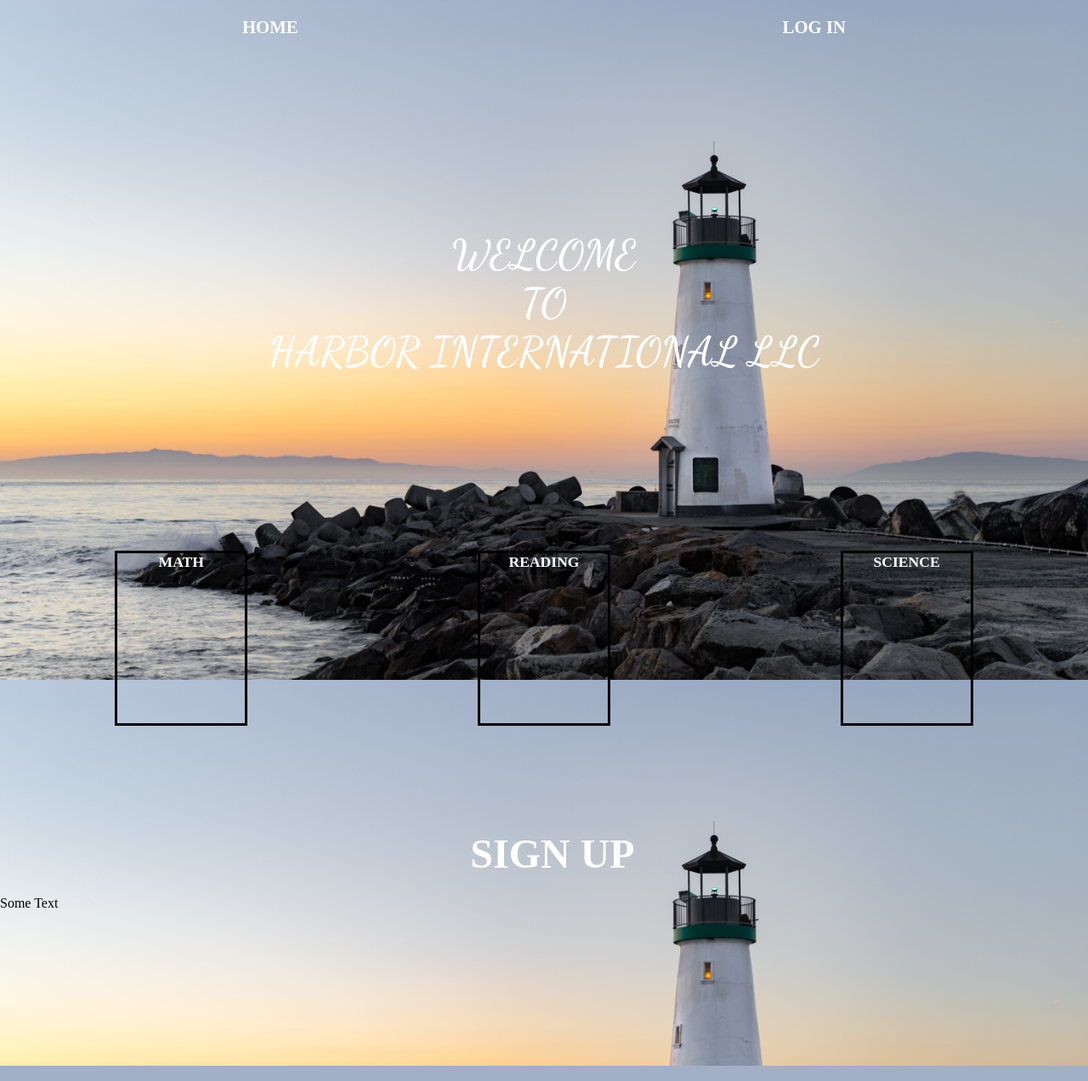
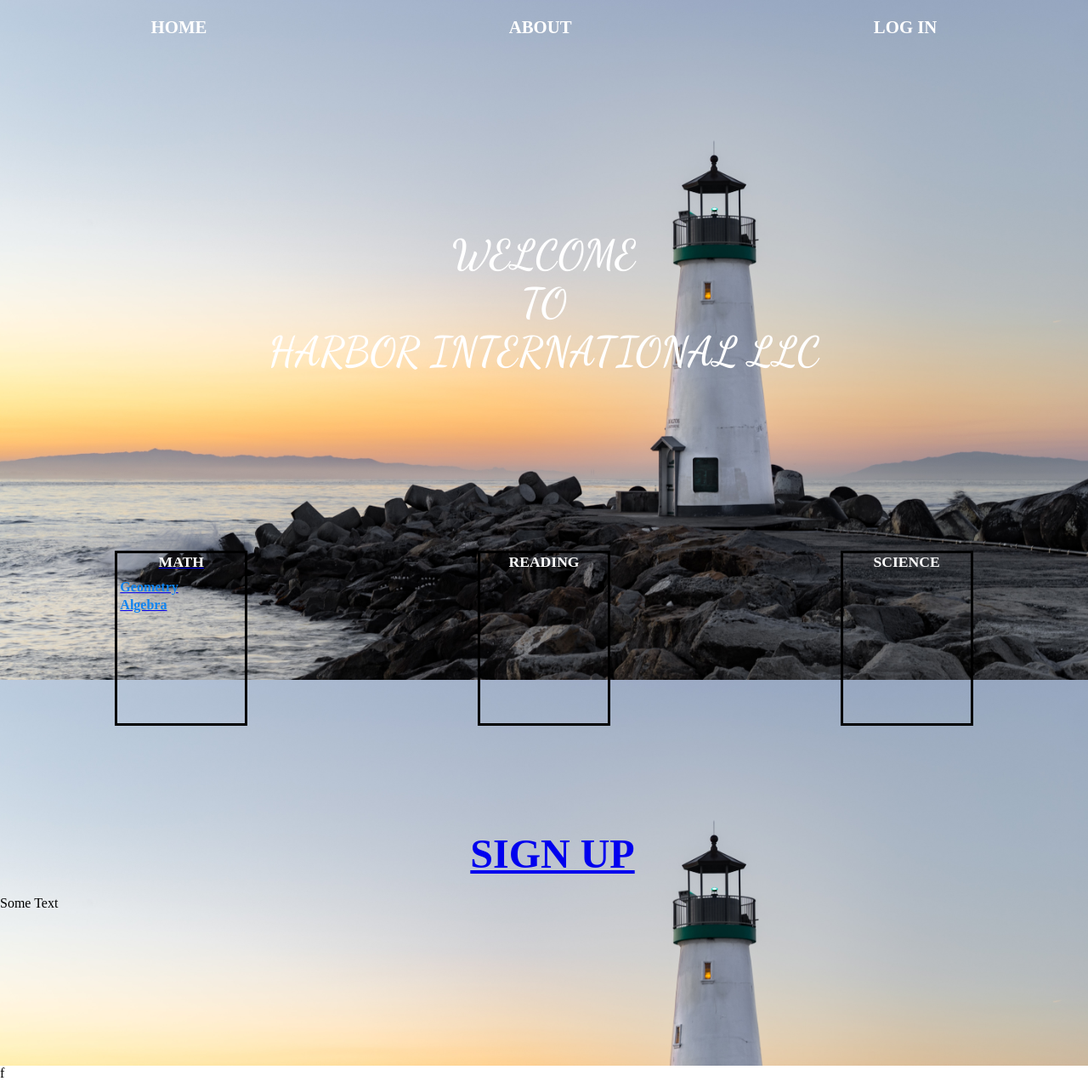
Before and after one commit to MarkNovicio/harbor_international_LLC, a Django app: page / in a window 1280 px wide. Shown: the whole page at 85% size. Run offline with Django 3.2, Linux system fonts and the light colour scheme; some libraries are stand-ins or nearby versions.

Commit message:
updated-landing page

```diff
--- a/harbor_international_app/static/main.css
+++ b/harbor_international_app/static/main.css
@@ -90,17 +90,23 @@ li.subjects-taught-item {
   width: 150px;
   height: 200px;
   border: 3px solid #000;
-  text-align: center;
   margin: 100px;
   font-weight: bold;
 }
 
-li.subjects-taught-item a {
-  text-decoration: none;
+li.subjects-taught-item p {
+  text-align: center;
   color: #fff;
   font-size: 1.1em;
 }
-
+.subjects-container {
+  margin: 10px 0px 0px 3px;
+}
+.subjects {
+  list-style-type: none;
+  margin-bottom: 3px;
+  color: rgb(15, 132, 241);
+}
 li.subjects-taught-item:hover {
   -webkit-transition: background-color 1s ease;
   -moz-transition: background-color 1s ease;
--- a/harbor_international_app/templates/index.html
+++ b/harbor_international_app/templates/index.html
@@ -25,9 +25,10 @@
       <header role="header" class="header-container">
         <ul class="nav-bar">
           <li class="home nav-bar-item"><a href="index.html">HOME</a></li>
+          <li class="home nav-bar-item"><a href="index.html">ABOUT</a></li>
 
           <li class="locations nav-bar-item">
-            <a href="/user/login">LOG IN</a>
+            <a href="/user/registration">LOG IN</a>
           </li>
         </ul>
       </header>
@@ -42,20 +43,26 @@
       <section class="subjects-taught-container">
         <ul class="subjects-taught">
           <li class="math subjects-taught-item">
-            <a href="index.html">MATH</a>
+            <a href="/math/courses">
+              <p>MATH</p>
+              <ul class="subjects-container">
+                <li class="subjects">Geometry</li>
+                <li class="subjects">Algebra</li>
+              </ul>
+            </a>
           </li>
           <li class="reading subjects-taught-item">
-            <a href="who_we_are.html">READING</a>
+            <p>READING</p>
           </li>
           <li class="science subjects-taught-item">
-            <a href="images.html">SCIENCE</a>
+            <p>SCIENCE</p>
           </li>
         </ul>
       </section>
       <section class="enter">
-        <p href="who_we_are.html" id="enter-container">
+        <a href="/user/registration"><p id="enter-container">
           SIGN UP
-          <a></a>
+          </a>
         </p>
         <div id="enter-door"></div>
       </section>
@@ -64,5 +71,5 @@
       </footer>
     </div>
     <script src="assets/js/main.js"></script>
-  </body>
+  </body>f
 </html>
--- a/harbor_international_app/urls.py
+++ b/harbor_international_app/urls.py
@@ -3,6 +3,7 @@ from django.urls import path
 from . import views
 
 urlpatterns = [
-    path('', views.index)
+    path('', views.index),
+    path('math/courses', views.math_courses)
 
 ]
--- a/harbor_international_app/views.py
+++ b/harbor_international_app/views.py
@@ -6,3 +6,6 @@ from .models import *
 def index(request):
 
     return render(request, "index.html")
+
+def math_courses(request):
+    return render(request, "math.html")
--- a/login_app/urls.py
+++ b/login_app/urls.py
@@ -4,7 +4,7 @@ from . import views
 
 urlpatterns = [
     path('', views.index),
-    path('registration/create', views.create_registration),
+    path('user/registration', views.create_registration),
     path('user/login', views.login_page),
     path('user/logout', views.logout)
 ]
--- a/login_app/views.py
+++ b/login_app/views.py
@@ -9,14 +9,14 @@ def index(request):
 
 def create_registration(request):
     if request.method == 'GET':
-        return redirect('/')
+        return render(request, "login.html")
     errors = User.objects.basic_validator(request.POST)
 
     if len(errors) > 0:
         for key, value in errors.items():
             messages.error(request, value)
         print(errors)
-        return redirect('/')
+        return render(request, "login.html")
 
     else:
         pw_hash = bcrypt.hashpw(request.POST['password'].
```
Also changed, not shown: harbor_international_app/templates/math.html (added, +28 -0 lines).
